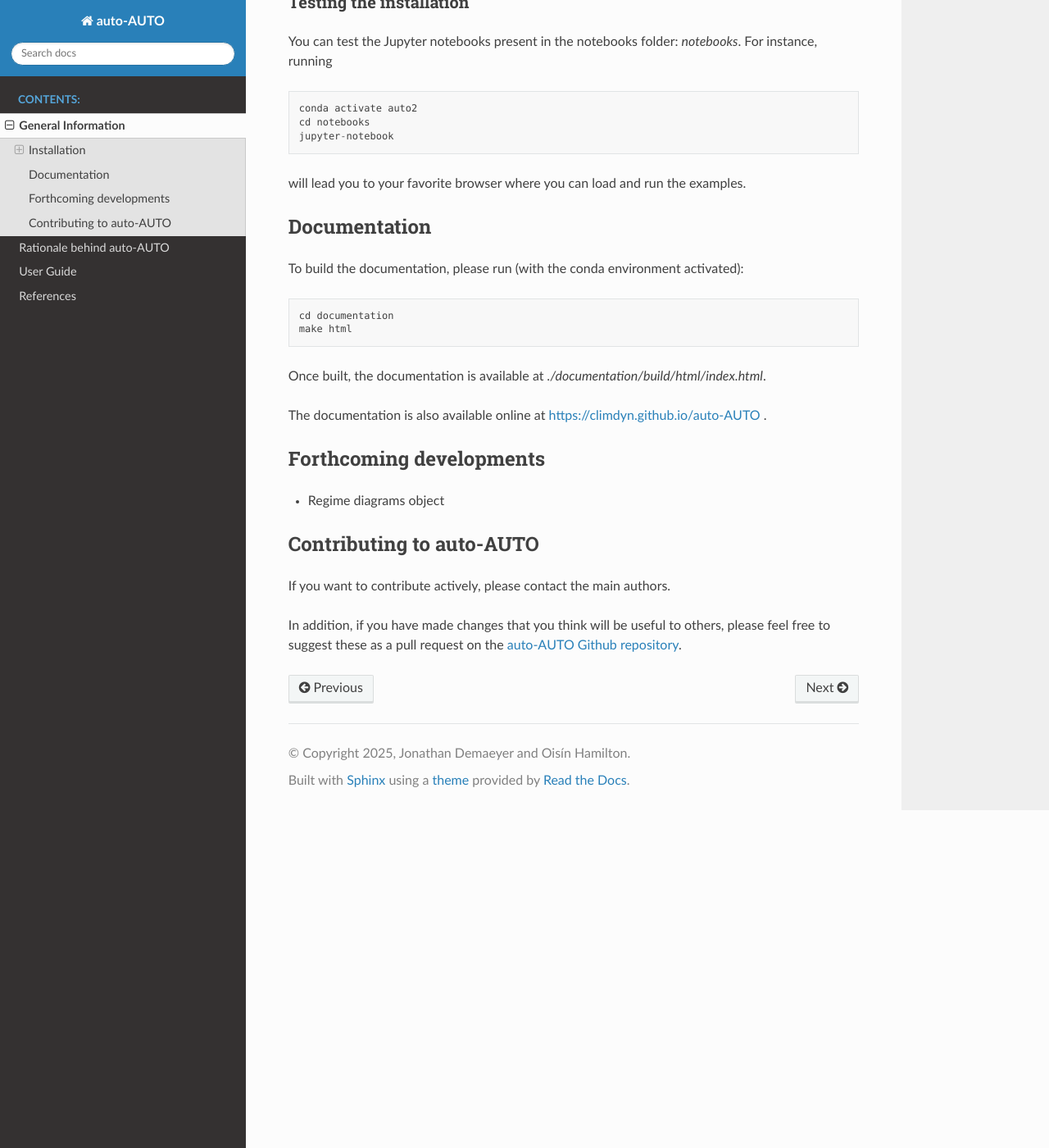
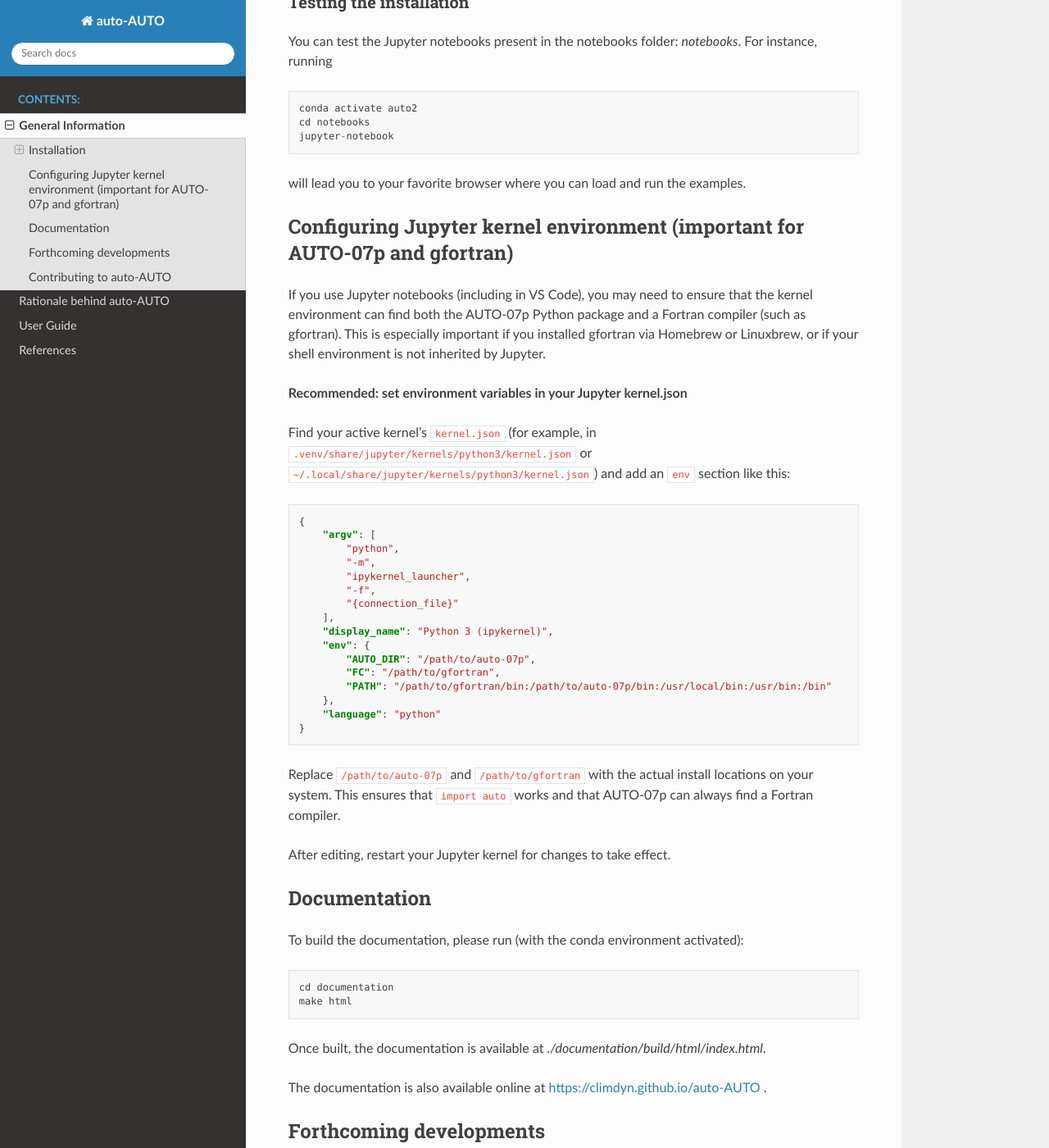
Before and after one commit to Climdyn/auto-AUTO, a Sphinx documentation site: the page built from documentation/source/files/general_information.rst, in a window 1280 px wide and 1400 px high, scrolled down 2014 px. Shown: the whole window at 82% size. Built offline with Sphinx 7.4.7 and the Read the Docs theme 3.1.0, drawn with Linux system fonts in a browser that asks for light colours.

Commit message:
Add instructions for configuring Jupyter kernel environment for AUTO-07p and gfortran

```diff
--- a/documentation/source/files/general_information.rst
+++ b/documentation/source/files/general_information.rst
@@ -92,6 +92,38 @@ For instance, running ::
 
 will lead you to your favorite browser where you can load and run the examples.
 
+Configuring Jupyter kernel environment (important for AUTO-07p and gfortran)
+----------------------------------------------------------------------------
+
+If you use Jupyter notebooks (including in VS Code), you may need to ensure that the kernel environment can find both the AUTO-07p Python package and a Fortran compiler (such as gfortran). This is especially important if you installed gfortran via Homebrew or Linuxbrew, or if your shell environment is not inherited by Jupyter.
+
+**Recommended: set environment variables in your Jupyter kernel.json**
+
+Find your active kernel's ``kernel.json`` (for example, in ``.venv/share/jupyter/kernels/python3/kernel.json`` or ``~/.local/share/jupyter/kernels/python3/kernel.json``) and add an ``env`` section like this:
+
+.. code-block:: json
+
+        {
+            "argv": [
+                "python",
+                "-m",
+                "ipykernel_launcher",
+                "-f",
+                "{connection_file}"
+            ],
+            "display_name": "Python 3 (ipykernel)",
+            "env": {
+                "AUTO_DIR": "/path/to/auto-07p",
+                "FC": "/path/to/gfortran",
+                "PATH": "/path/to/gfortran/bin:/path/to/auto-07p/bin:/usr/local/bin:/usr/bin:/bin"
+            },
+            "language": "python"
+        }
+
+Replace ``/path/to/auto-07p`` and ``/path/to/gfortran`` with the actual install locations on your system. This ensures that ``import auto`` works and that AUTO-07p can always find a Fortran compiler.
+
+After editing, restart your Jupyter kernel for changes to take effect.
+
 Documentation
 -------------
 
```
Also changed, not shown: README.md (+33 -0 lines).
